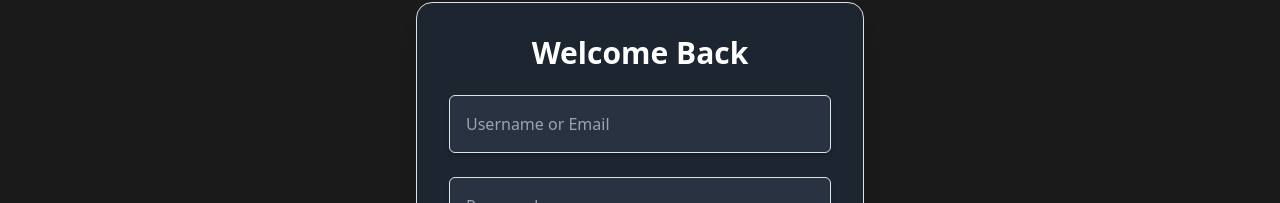
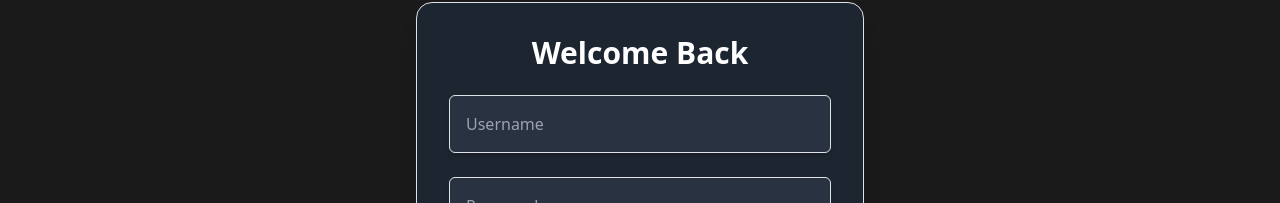
Before and after one commit to rabeeh-p/bookmanagment-system, a React (Vite) app in the folder Frontend/BookNexus-client/: page /login in a window 1280 px wide. Shown: the part 291-494 px from the top of the page. Built offline with nearby package versions, Linux system fonts and the light colour scheme.

Commit message:
frontend completed

```diff
--- a/Frontend/BookNexus-client/src/pages/EditProfile.jsx
+++ b/Frontend/BookNexus-client/src/pages/EditProfile.jsx
@@ -88,11 +88,7 @@ const EditProfile = () => {
             },
         })
             .then(response => {
-                if (error.response && error.response.status === 401) {
-                    console.error('Unauthorized access - logging out');
-                    handleLogout(navigate);
-                } else {
-                    console.error('Error fetching books:', error);
+
 
                 Swal.fire({
                     icon: "success",
@@ -101,16 +97,24 @@ const EditProfile = () => {
                     confirmButtonColor: "#FFD700",
                 });
                 navigate('/profile')
-            }
+
 
             })
             .catch(error => {
+                if (error.response && error.response.status === 401) {
+                    console.error('Unauthorized access - logging out');
+                    handleLogout(navigate);
+                } else {
+                    console.error('Error fetching books:', error);
+                console.log(error,'err');
+
                 Swal.fire({
                     icon: "error",
                     title: "Error!",
                     text: "Failed to update profile.",
                     confirmButtonColor: "#FFD700",
                 });
+                }
             });
     };
 
--- a/Frontend/BookNexus-client/src/pages/LoginForm.jsx
+++ b/Frontend/BookNexus-client/src/pages/LoginForm.jsx
@@ -89,11 +89,17 @@ const LoginForm = () => {
                             value={formData.username}
                             onChange={handleChange}
                             className="w-full p-3 bg-gray-700 bg-opacity-50 text-white rounded-md border border-transparent focus:border-blue-400 focus:ring-2 focus:ring-blue-500 focus:outline-none shadow-md placeholder-gray-400 transition duration-200"
-                            placeholder="Username or Email"
+                            placeholder="Username"
                             required
+
+
+
                         />
                         {errors.username && <p className="text-red-500 text-xs mt-1">{errors.username}</p>}
                     </div>
+
+
+
 
                     <div className="relative">
                         <input
```
